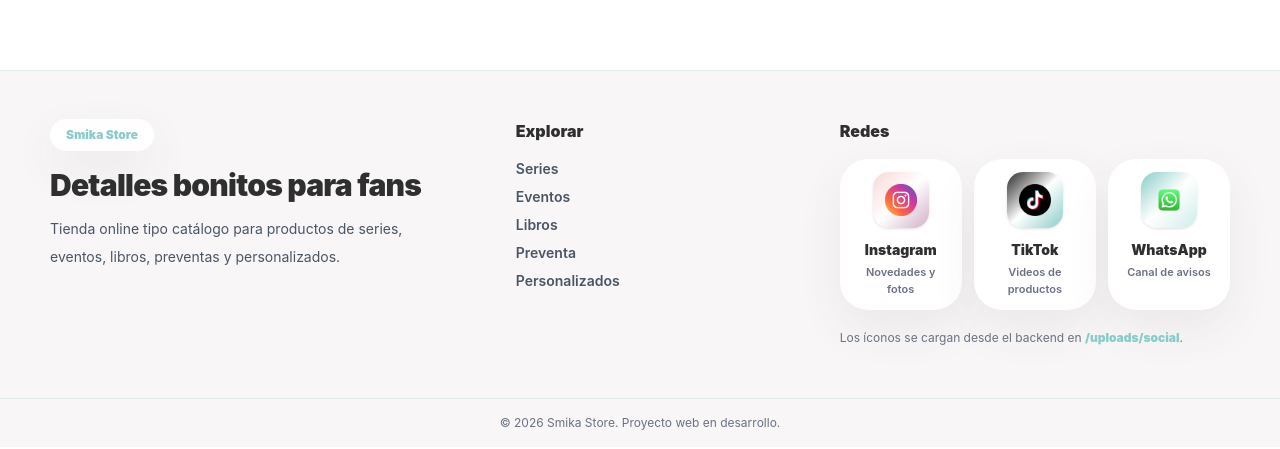
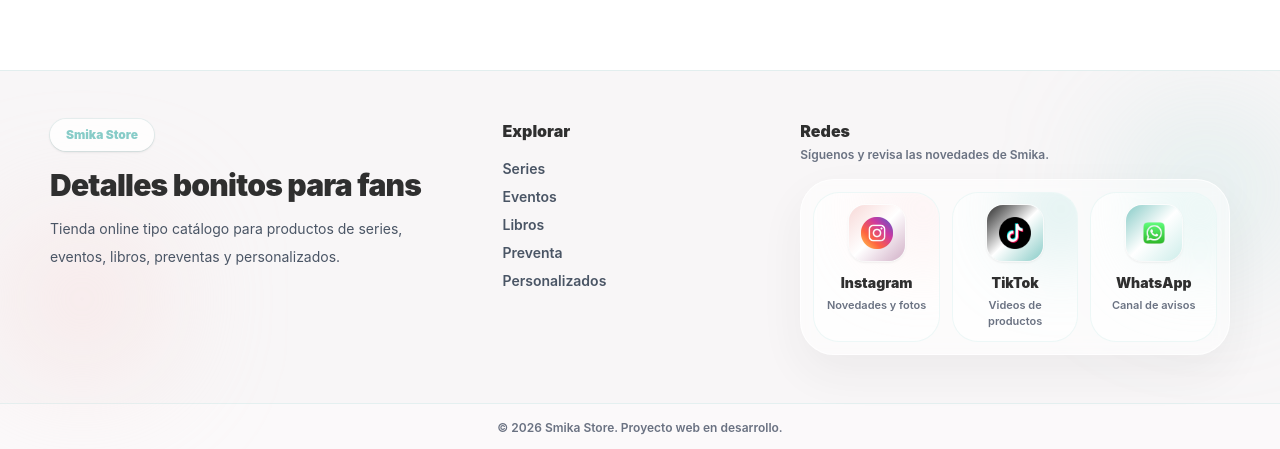
Before and after one commit to DSanchezVargas/smika-store-frontend, a React (Vite) app: page / in a window 1280 px wide. Shown: the part 1417-1866 px from the top of the page. Built offline with nearby package versions, Linux system fonts and the light colour scheme; no server answers.

Commit message:
Hecho gachapón2

```diff
--- a/src/components/layout/Footer.jsx
+++ b/src/components/layout/Footer.jsx
@@ -15,7 +15,8 @@ const socialItems = [
     href: socialLinks.instagram,
     image: getUploadAsset("/Instagram.png"),
     gradient: "from-[#F7D9D8] via-[#ffffff] to-[#D1B0C7]",
-    ring: "hover:ring-[#D1B0C7]/50",
+    ring: "hover:ring-[#D1B0C7]/40",
+    accent: "bg-[#F7D9D8]/40",
     description: "Novedades y fotos"
   },
   {
@@ -24,7 +25,8 @@ const socialItems = [
     href: socialLinks.tiktok,
     image: getUploadAsset("/Tiktok.png"),
     gradient: "from-[#2F2F2F] via-[#ffffff] to-[#87CCC8]",
-    ring: "hover:ring-[#87CCC8]/50",
+    ring: "hover:ring-[#87CCC8]/40",
+    accent: "bg-[#87CCC8]/35",
     description: "Videos de productos"
   },
   {
@@ -33,21 +35,26 @@ const socialItems = [
     href: socialLinks.whatsappChannel,
     image: getUploadAsset("/Whatsapp.png"),
     gradient: "from-[#87CCC8] via-[#ffffff] to-[#CDEDEA]",
-    ring: "hover:ring-[#87CCC8]/50",
+    ring: "hover:ring-[#87CCC8]/40",
+    accent: "bg-[#CDEDEA]/60",
     description: "Canal de avisos"
   }
 ];
 
 function Footer() {
   return (
-    <footer className="mt-20 border-t border-[#87CCC8]/20 bg-[#F8F6F7]">
-      <div className="container-smika py-12 grid gap-10 lg:grid-cols-[1.2fr_0.8fr_1.1fr]">
+    <footer className="mt-20 overflow-hidden border-t border-[#87CCC8]/20 bg-[#F8F6F7]">
+      <div className="container-smika relative py-12">
+        <div className="pointer-events-none absolute -right-16 top-8 h-44 w-44 rounded-full bg-[#87CCC8]/20 blur-3xl" />
+        <div className="pointer-events-none absolute -left-10 bottom-8 h-36 w-36 rounded-full bg-[#F7D9D8]/60 blur-3xl" />
+
+        <div className="relative grid gap-10 lg:grid-cols-[1.2fr_0.75fr_1.25fr]">
           <div>
-          <div className="inline-flex rounded-full bg-white px-4 py-2 text-xs font-black text-[#87CCC8] smika-shadow">
+            <div className="inline-flex rounded-full bg-white/80 px-4 py-2 text-xs font-black text-[#87CCC8] shadow-sm ring-1 ring-[#87CCC8]/15">
               Smika Store
             </div>
 
-          <h2 className="mt-4 text-3xl font-black tracking-tight">
+            <h2 className="mt-4 text-3xl font-black tracking-tight text-[#2F2F2F]">
               Detalles bonitos para fans
             </h2>
 
@@ -58,23 +65,23 @@ function Footer() {
           </div>
 
           <div>
-          <h3 className="font-black mb-4">Explorar</h3>
+            <h3 className="font-black mb-4 text-[#2F2F2F]">Explorar</h3>
 
             <div className="grid gap-2 text-sm text-gray-600">
-            <Link className="hover:text-[#87CCC8] font-semibold" to="/series">
+              <Link className="font-semibold transition hover:translate-x-1 hover:text-[#87CCC8]" to="/series">
                 Series
               </Link>
-            <Link className="hover:text-[#87CCC8] font-semibold" to="/eventos">
+              <Link className="font-semibold transition hover:translate-x-1 hover:text-[#87CCC8]" to="/eventos">
                 Eventos
               </Link>
-            <Link className="hover:text-[#87CCC8] font-semibold" to="/libros">
+              <Link className="font-semibold transition hover:translate-x-1 hover:text-[#87CCC8]" to="/libros">
                 Libros
               </Link>
-            <Link className="hover:text-[#87CCC8] font-semibold" to="/preventa">
+              <Link className="font-semibold transition hover:translate-x-1 hover:text-[#87CCC8]" to="/preventa">
                 Preventa
               </Link>
               <Link
-              className="hover:text-[#87CCC8] font-semibold"
+                className="font-semibold transition hover:translate-x-1 hover:text-[#87CCC8]"
                 to="/personalizados"
               >
                 Personalizados
@@ -83,8 +90,16 @@ function Footer() {
           </div>
 
           <div>
-          <h3 className="font-black mb-4">Redes</h3>
+            <div className="mb-4 flex items-center justify-between gap-4">
+              <div>
+                <h3 className="font-black text-[#2F2F2F]">Redes</h3>
+                <p className="mt-1 text-xs font-semibold text-gray-500">
+                  Síguenos y revisa las novedades de Smika.
+                </p>
+              </div>
+            </div>
 
+            <div className="rounded-[34px] border border-white/80 bg-white/50 p-3 shadow-[0_18px_45px_rgba(47,47,47,0.06)] backdrop-blur">
               <div className="grid gap-3 sm:grid-cols-3 lg:grid-cols-1 xl:grid-cols-3">
                 {socialItems.map((social) => (
                   <a
@@ -92,11 +107,16 @@ function Footer() {
                     href={social.href}
                     target="_blank"
                     rel="noreferrer"
-                className={`group rounded-[28px] bg-white p-3 smika-shadow border border-white/80 transition hover:-translate-y-1 hover:ring-4 ${social.ring}`}
+                    className={`group relative overflow-hidden rounded-[26px] border border-[#87CCC8]/15 bg-white/75 p-3 transition duration-300 hover:-translate-y-1 hover:bg-white hover:shadow-[0_18px_35px_rgba(47,47,47,0.08)] hover:ring-4 ${social.ring}`}
                     title={social.label}
                   >
                     <span
-                  className={`mx-auto flex h-14 w-14 items-center justify-center rounded-2xl bg-gradient-to-br ${social.gradient} shadow-sm transition group-hover:scale-105`}
+                      className={`pointer-events-none absolute -right-8 -top-8 h-24 w-24 rounded-full ${social.accent} blur-2xl transition group-hover:scale-125`}
+                    />
+
+                    <span className="relative flex flex-col items-center text-center">
+                      <span
+                        className={`flex h-14 w-14 items-center justify-center rounded-2xl bg-gradient-to-br ${social.gradient} shadow-sm ring-1 ring-white/70 transition duration-300 group-hover:scale-105 group-hover:rotate-3`}
                       >
                         <img
                           src={social.image}
@@ -114,25 +134,23 @@ function Footer() {
                         </span>
                       </span>
 
-                <span className="mt-3 block text-center text-sm font-black">
+                      <span className="mt-3 block text-sm font-black text-[#2F2F2F]">
                         {social.label}
                       </span>
 
-                <span className="mt-1 block text-center text-[11px] font-semibold text-gray-500">
+                      <span className="mt-1 block text-[11px] font-semibold leading-4 text-gray-500">
                         {social.description}
+                      </span>
                     </span>
                   </a>
                 ))}
               </div>
-
-          <p className="mt-4 text-xs leading-6 text-gray-500">
-            Los íconos se cargan desde el backend en{" "}
-            <span className="font-black text-[#87CCC8]">/uploads/social</span>.
-          </p>
+            </div>
+          </div>
         </div>
       </div>
 
-      <div className="border-t border-[#87CCC8]/20 py-4 text-center text-xs text-gray-500">
+      <div className="border-t border-[#87CCC8]/20 bg-white/35 py-4 text-center text-xs font-semibold text-gray-500">
         © 2026 Smika Store. Proyecto web en desarrollo.
       </div>
     </footer>
```
Lines whose indentation alone changed are shown as unchanged.
